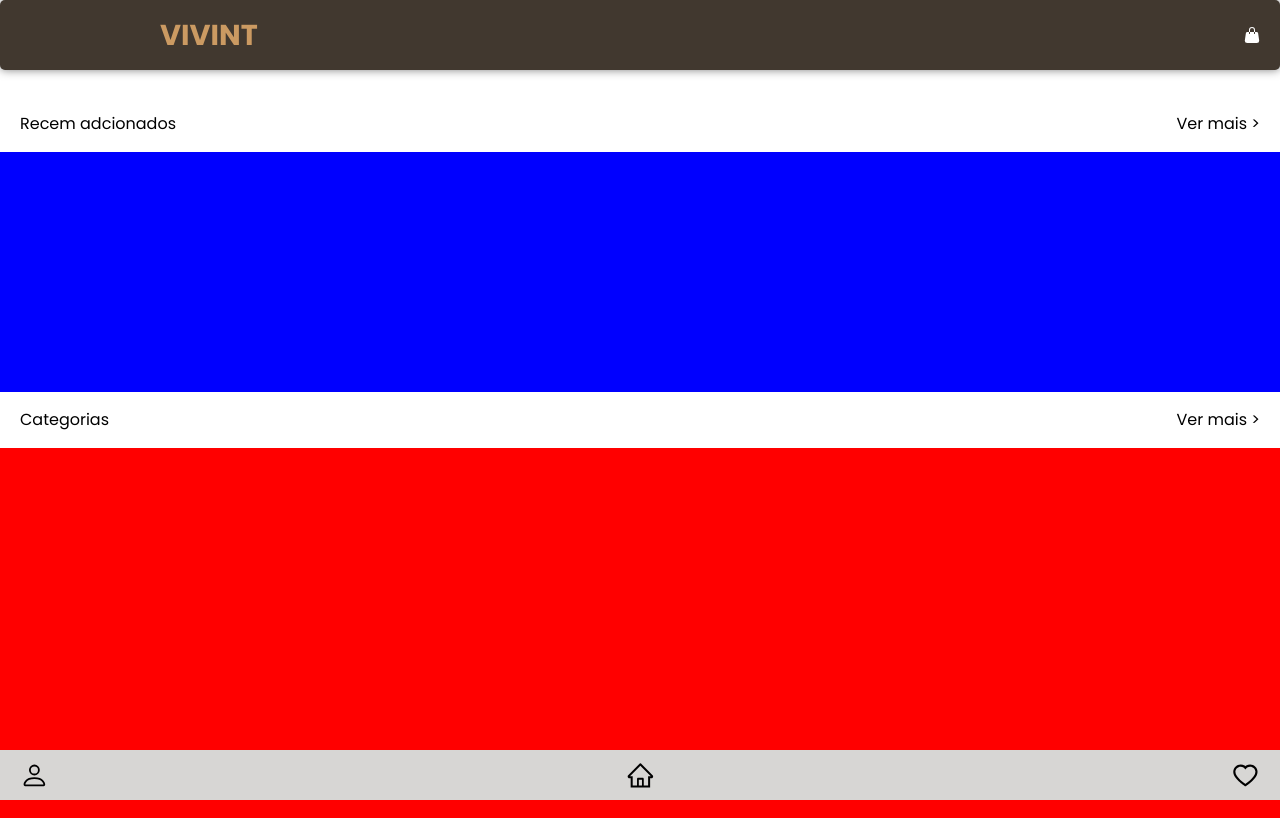
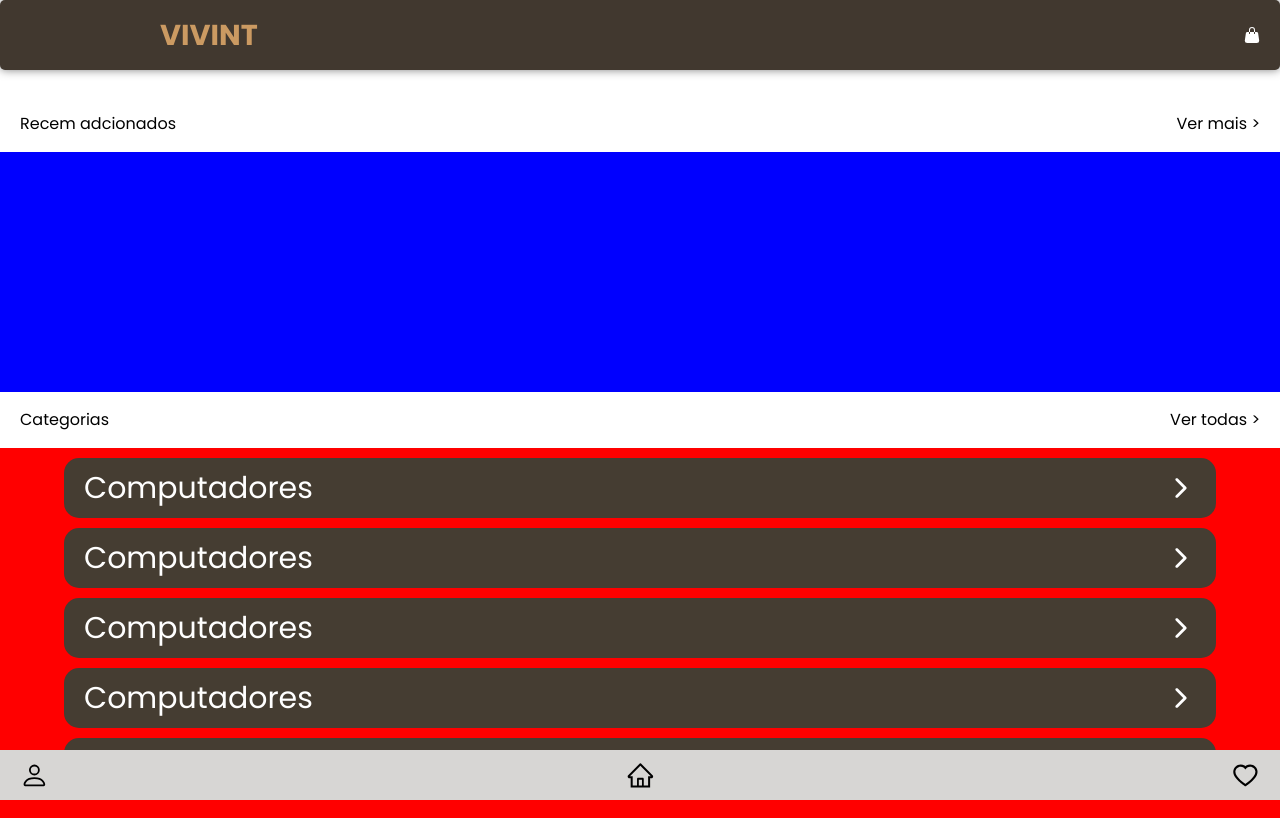
Before and after one commit to Victorlimah/VivintStore, a React (Create React App) app: page /home in a window 1280 px wide. Built offline with nearby package versions, Linux system fonts and the light colour scheme.

Commit message:
implementacao das rotas na pagina home

```diff
--- a/src/components/Bottom/index.jsx
+++ b/src/components/Bottom/index.jsx
@@ -2,15 +2,17 @@ import * as S from "./styles";
 import { AiOutlineHome } from 'react-icons/ai';
 import { BsPerson } from 'react-icons/bs';
 import { AiOutlineHeart } from 'react-icons/ai';
+import { useNavigate } from "react-router-dom";
 
 
 export default function Bottom() {
+    const navigate = useNavigate();
     return (
         <>
             <S.Bottom>
-                <BsPerson />
-                <AiOutlineHome />
-                <AiOutlineHeart />
+                <BsPerson onClick={() => navigate("/perfil")} />
+                <AiOutlineHome onClick={() => navigate("/home")} />
+                <AiOutlineHeart onClick={() => navigate("/favoritos")} />
             </S.Bottom>
         </>
     );
--- a/src/components/Header/index.jsx
+++ b/src/components/Header/index.jsx
@@ -1,11 +1,14 @@
 import { BsHandbagFill } from 'react-icons/bs';
 import * as S from "./styles";
+import { useNavigate } from 'react-router-dom';
 
 export default function Header() {
+    const navigate = useNavigate();
+
     return (
         <S.Header>
             <S.H1>VIVINT</S.H1>
-            <BsHandbagFill />
+            <BsHandbagFill onClick={() => navigate("/carrinho")} />
         </S.Header>
     );
 
--- a/src/components/Home/index.jsx
+++ b/src/components/Home/index.jsx
@@ -4,20 +4,28 @@ import Loading from "./../Loading";
 import { useState, useContext } from "react";
 import { useNavigate } from "react-router-dom";
 import UserContext from "./../../provider/UserContext";
+import { IoIosArrowForward } from "react-icons/io";
 
 export default function Home() {
+    const navigate = useNavigate();
     return (
         <S.Main>
             <S.Options>
                 <p>Recem adcionados</p>
-                <p>Ver mais ></p>
+                <p onClick={() => navigate("/novos-produtos")}>Ver mais {'>'} </p>
             </S.Options>
             <S.NewProducts />
             <S.Options>
                 <p>Categorias</p>
-                <p>Ver mais ></p>
+                <p onClick={() => navigate("/categorias")}>Ver todas {'>'} </p>
             </S.Options>
-            <S.Categories />
+            <S.Categories>
+                <S.Category><p>Computadores</p> <IoIosArrowForward /></S.Category>
+                <S.Category><p>Computadores</p> <IoIosArrowForward /></S.Category>
+                <S.Category><p>Computadores</p> <IoIosArrowForward /></S.Category>
+                <S.Category><p>Computadores</p> <IoIosArrowForward /></S.Category>
+                <S.Category><p>Computadores</p> <IoIosArrowForward /></S.Category>
+            </S.Categories>
         </S.Main>
     );
 }
--- a/src/components/Home/styles.js
+++ b/src/components/Home/styles.js
@@ -10,9 +10,24 @@ export const NewProducts = styled.div`
 `
 export const Categories = styled.div`
     display: flex;
+    align-items: center;
     background-color: red;
     height: 370px;
     flex-direction: column;
+    gap: 10px;
+    padding-top: 10px;
+`
+export const Category = styled.div`
+    display: flex;
+    justify-content: space-between;
+    align-items: center;
+    padding: 20px;
+    height: 60px;
+    width: 90%;
+    background-color: #453D32;
+    color: #FFFFFF;
+    font-size: 30px;
+    border-radius: 15px;
 `
 export const Options = styled.div`
     display: flex;
```
